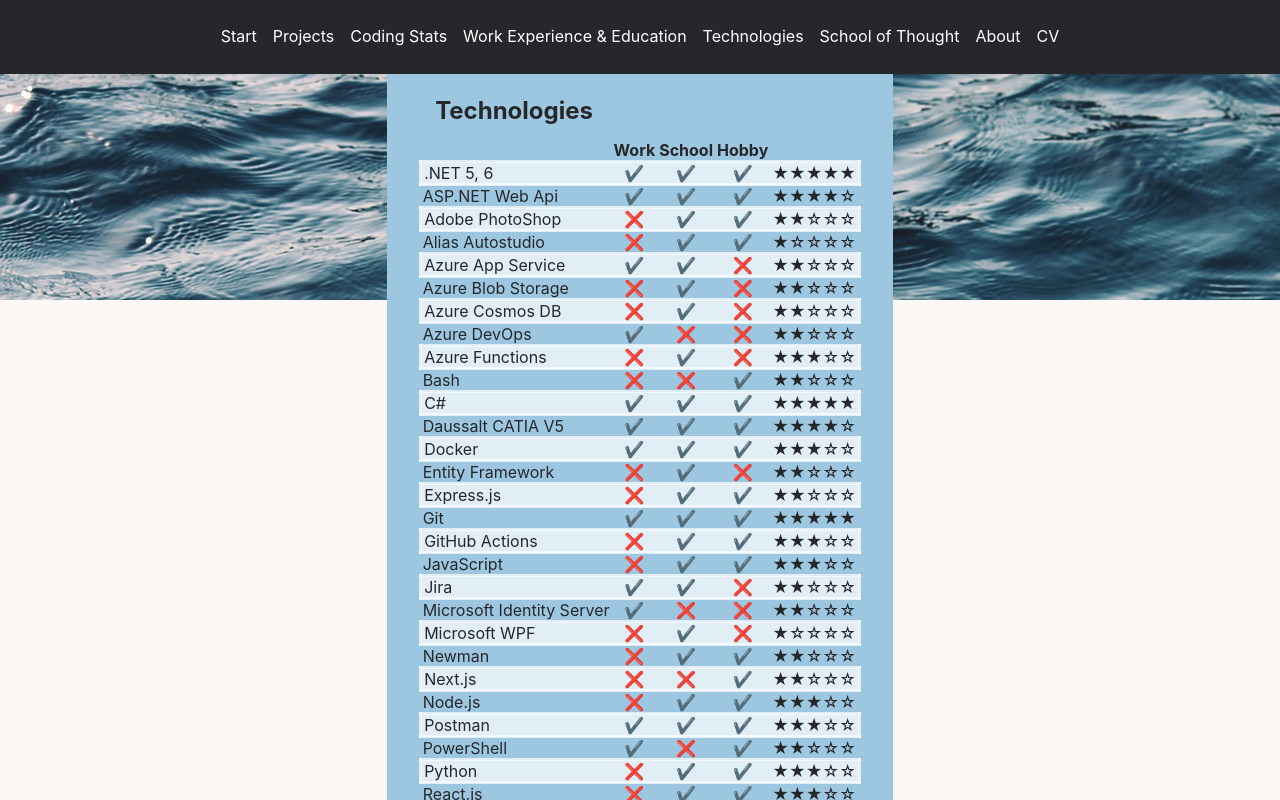
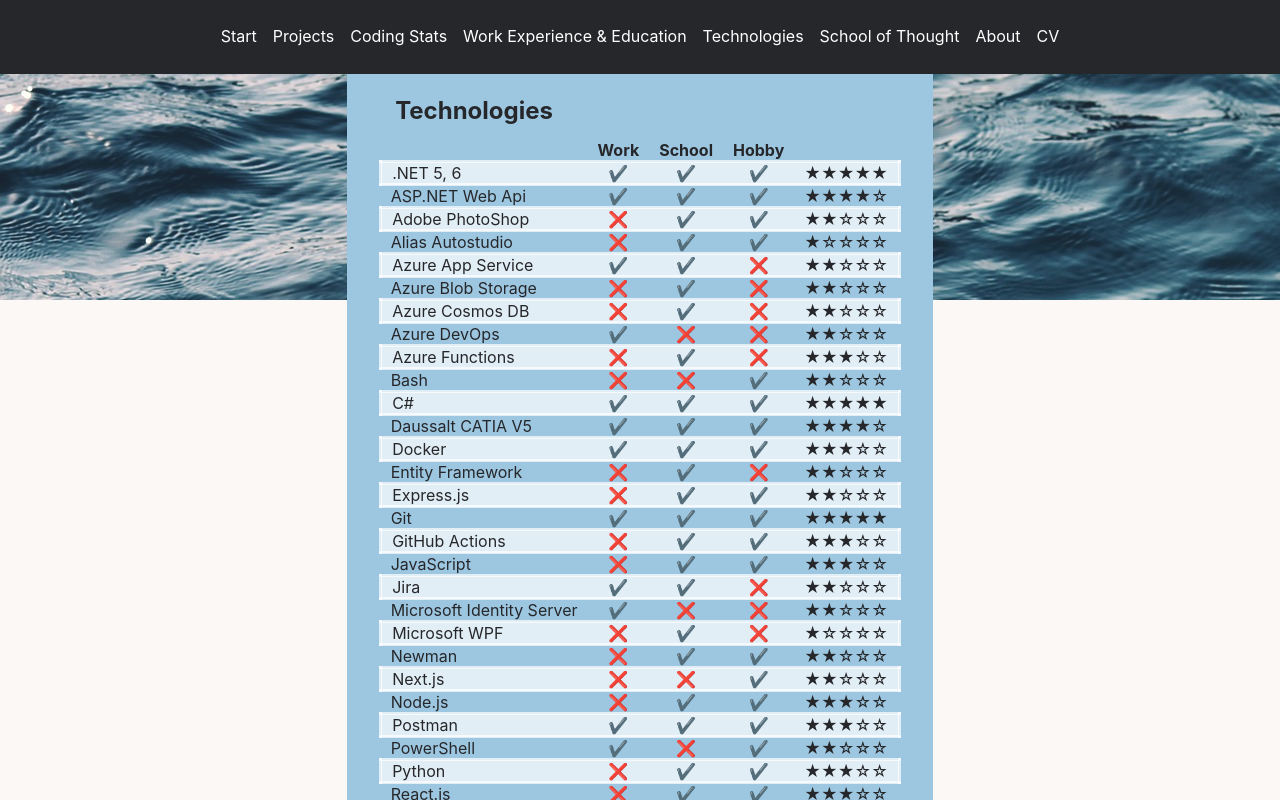
Before and after one commit to RobinAxelsson/personal-jam, a Next.js app: page /tech in a window 1280 px wide. Shown: the top 800 px of the page. Built offline with nearby package versions, Linux system fonts and the light colour scheme.

Commit message:
added css module tech-table

```diff
--- a/__site_components/tech-table.jsx
+++ b/__site_components/tech-table.jsx
@@ -1,43 +1,45 @@
+import styles from './tech-table.module.css'
+
 export default function TechTable({ technologies }) {
   const { headers, rows } = technologies;
   return (
-    <div className="tech-table-container">
-    <h2 className="tech-table__title">Technologies</h2>
-    <table className="tech-table">
+    <div className={styles.tech_table_container}>
+    <h2 className={styles.tech_table__title}>Technologies</h2>
+    <table className={styles.tech_table}>
       {
         <tr
-          className="tech-table__row tech-table__row--header"
+          className={styles.tech_table__row}
           key={headers.technology}
         >
-          <th className="tech-table__cell" key="technology">
+          <th className={styles.tech_table__cell} key="technology">
           </th>
-          <th className="tech-table__cell" key="professional">
+          <th className={styles.tech_table__cell} key="professional">
             {headers.professional}
           </th>
-          <th className="tech-table__cell" key="examined">
+          <th className={styles.tech_table__cell} key="examined">
             {headers.examined}
           </th>
-          <th className="tech-table__cell" key="private">
+          <th className={styles.tech_table__cell} key="private">
             {headers.private}
           </th>
-          <th className="tech-table__cell" key="grade"></th>
+          <th className={styles.tech_table__cell} key="grade"></th>
         </tr>
       }
       {rows.map((tech) => (
-        <tr className="tech-table__row" key={tech.technology}>
-          <td className="tech-table__cell" key={tech.technology}>
+        <tr className={styles.tech_table__row} key={tech.technology}>
+          <td className={styles.tech_table__cell} key={tech.technology}>
             {tech.technology}
           </td>
-          <td className="tech-table__cell tech-table__cell--checkable" key="professional">
+          <td className={styles.tech_table__cell + " " + styles['tech-table__cell--checkable']} key="professional">
             {convertBin(tech.professional)}
           </td>
-          <td className="tech-table__cell tech-table__cell--checkable" key="tech.examined">
+          <td className={styles.tech_table__cell + " " + styles['tech-table__cell--checkable']} key="tech.examined">
             {convertBin(tech.examined)}
           </td>
-          <td className="tech-table__cell tech-table__cell--checkable" key="private">
+          <td className={styles.tech_table__cell + " " + styles['tech-table__cell--checkable']} key="private">
             {convertBin(tech.private)}
           </td>
-          <td className="tech-table__cell" key="tech.grade">
+          <td className={styles.tech_table__cell}  key="tech.grade">
             {convertStars(tech.grade)}
           </td>
         </tr>
--- a/__site_components/tech-table.css
+++ b/__site_components/tech-table.module.css
@@ -1,25 +1,31 @@
-.tech-table-container {
+.tech_table_container {
   padding: 2rem;
   background: var(--clr-primary);
   color: var(--clr-font-primary);
 }
 
-.tech-table__row:nth-child(even) {
+.tech_table_container {
+  padding: 2rem;
+  background: var(--clr-primary);
+  color: var(--clr-font-primary);
+}
+
+.tech_table__row:nth-child(even) {
   background-color: hsla(0, 0%, 100%, 0.7);
   border-color: hsla(0, 0%, 100%, 0.7);
   border-style: solid;
 }
 
-.tech-table__title {
+.tech_table__title {
   font-size: x-large;
 }
 
-.tech-table {
+.tech_table {
   border-collapse: collapse;
 }
 
-.tech-table__cell {
-  padding-inline: 2px;
+.tech_table__cell {
+  padding-inline: 10px;
 }
 
 .tech-table__cell--checkable {
--- a/pages/_app.js
+++ b/pages/_app.js
@@ -3,7 +3,7 @@ import "../__site_styles/globals.css";
 import "../__site_styles/general.sass";
 import "../__site_components/mobile-nav.css";
 import "../__site_components/wide-nav.css";
-import "../__site_components/tech-table.css";
+// import "../__site_components/tech-table.css";
 import "../__site_components/coding-stats.css";
 import "../__site_components/hero.css";
 import "../__site_layouts/site-footer.css";
```
